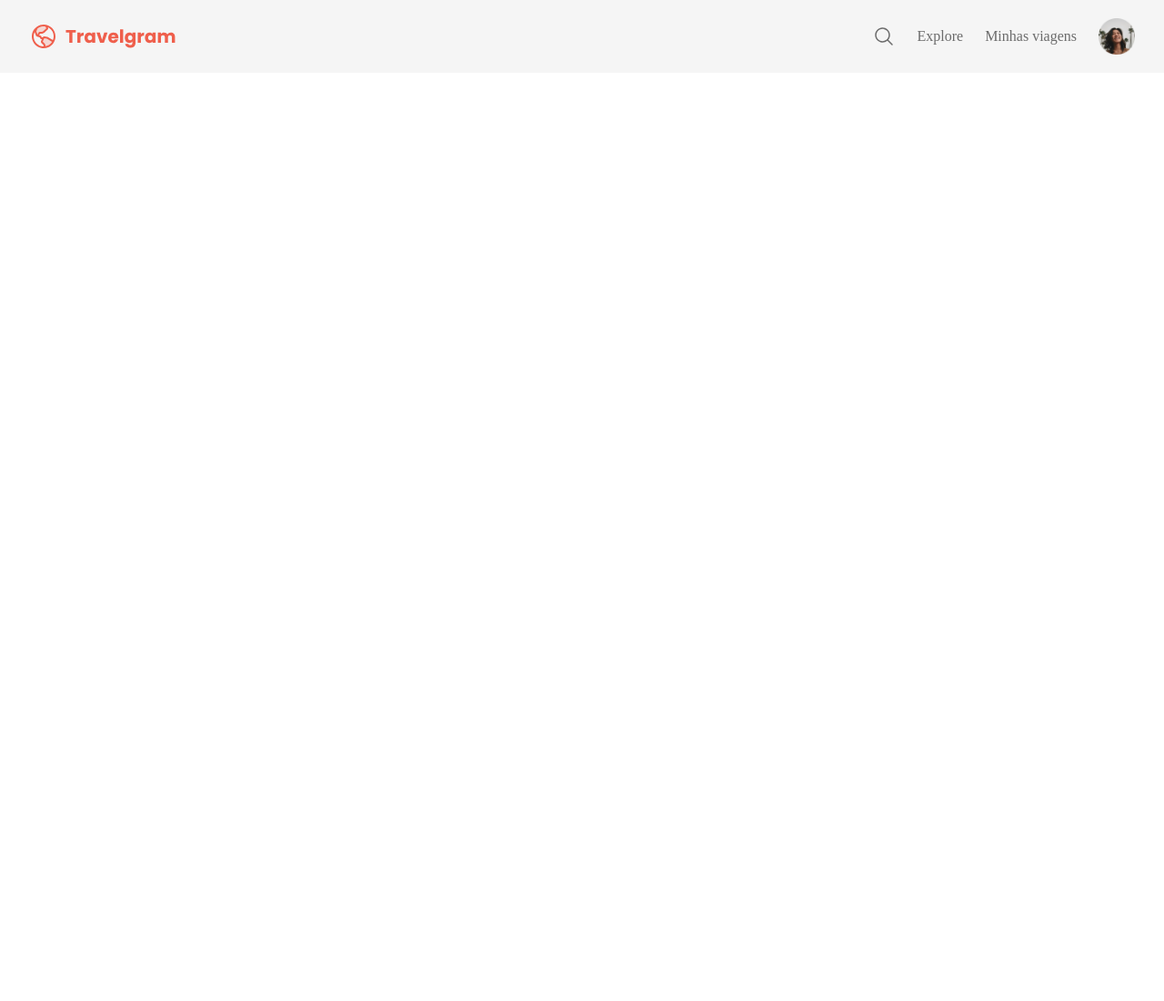
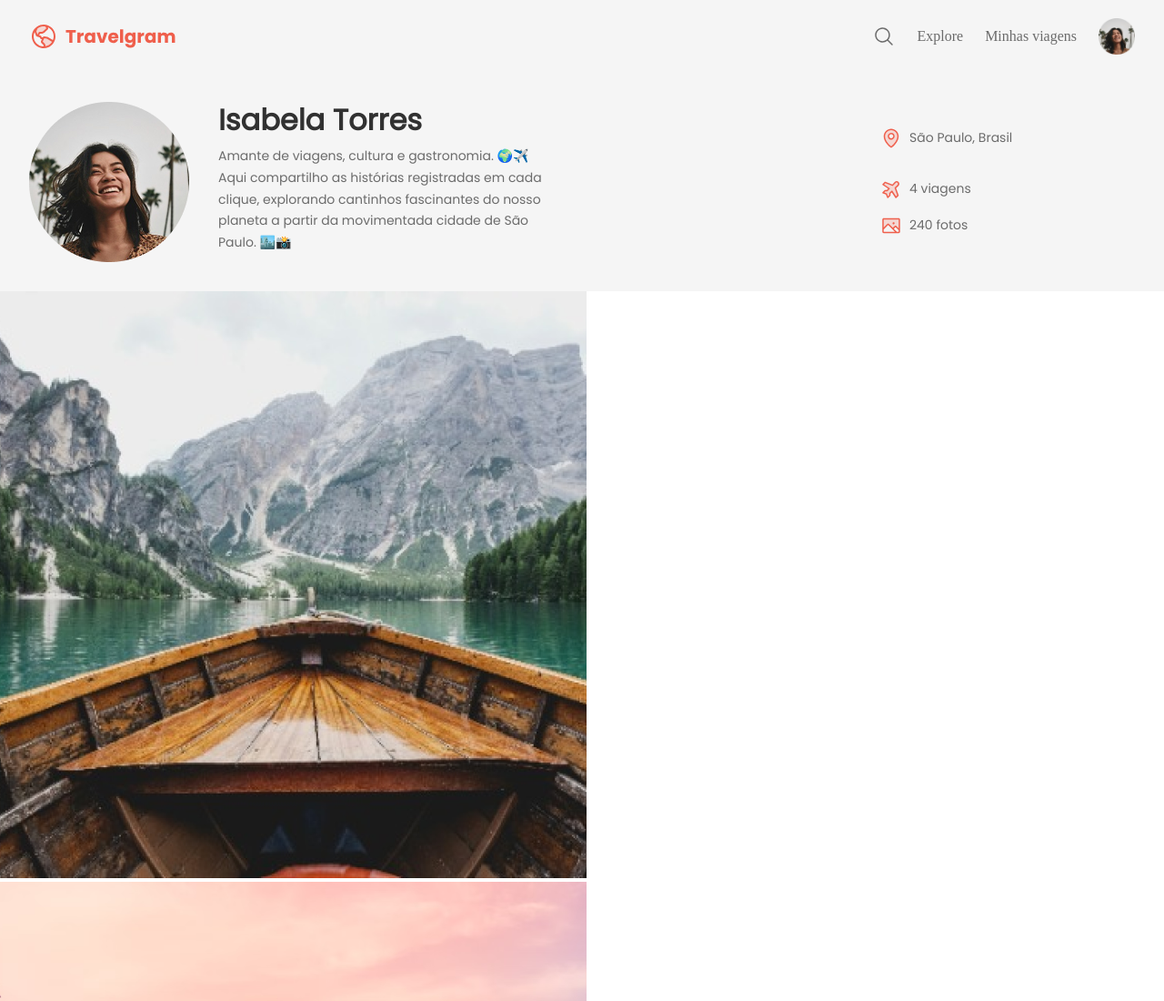
Before and after one commit to Camillekoliveira/perfildeviagem, a plain HTML site: page index.html in a window 1280 px wide. Shown: the top 1100 px of the page at 91% size. Before the commit the page ends 800 px from the top, so only its background shows below. Drawn offline with Linux system fonts and the light colour scheme.

Commit message:
estilizando header

```diff
--- a/index.html
+++ b/index.html
@@ -28,7 +28,48 @@
           </li>
         </ul>
       </nav>
+    <header class="">
+        <div class="container">
+          <div id="profile">
+            <img src="/assets/images/Profile pic.png" alt="foto de perfil">
+            <div>
+              <h1>Isabela Torres</h1>
+              <p>Amante de viagens, cultura e gastronomia. 🌍✈️  <br>
+                Aqui compartilho as histórias registradas em cada clique, explorando cantinhos fascinantes do nosso planeta a partir da movimentada cidade de São Paulo. 🏙️📸</p>
             </div>
-  <header></header>
+            </div>
+            <ul id="info">
+              <li>
+                <img src="/assets/icons/MapPin.svg" alt="">
+                <span>São Paulo, Brasil</span>
+              <li>
+              <li>
+                <img src="/assets/icons/AirplaneTilt.svg" alt="">
+                <span>4 viagens</span>
+              </li>
+              <li>
+                <img src="/assets/icons/Image.svg" alt="">
+                <span>240 fotos</span>
+              </li>
+            </ul>
+        </div>
+      </header>
+    </div>
+
+    <main>
+      <img src="/assets/images/Image 01.png" alt="..">
+      <img src="/assets/images/Image 02.png" alt="..">
+      <img src="/assets/images/Image 03.png" alt="..">
+      <img src="/assets/images/Image 04.png" alt="..">
+      <img src="/assets/images/Image 05.png" alt="..">
+      <img src="/assets/images/Image 06.png" alt="..">
+      <img src="/assets/images/Image 07.png" alt="..">
+      <img src="/assets/images/Image 08.png" alt="..">
+      <img src="/assets/images/Image 09.png" alt="..">
+      <img src="/assets/images/Image 10.png" alt="..">
+      <img src="/assets/images/Image 11.png" alt="..">
+      <img src="/assets/images/Image 12.png" alt="..">
+      <img src="" alt="">
+    </main>
   </body>
 </html>
--- /dev/null
+++ b/styles/header.css
@@ -0,0 +1,42 @@
+header {
+  padding-block: 32px;
+  font: var(--text-md);
+}
+
+header .container{
+  display: flex;
+  justify-content: space-between;
+  align-items: center;
+}
+
+#profile {
+  display: flex;
+  gap: 32px;
+}
+
+#profile > div {
+  max-width: 384px;
+}
+
+#profile h1 {
+  font: var(--text-lg);
+  color: var(--text-color-primary);
+  margin-bottom: 8px;
+
+}
+
+#info {
+  list-style: none;
+
+  display: flex;
+  flex-direction: column;
+  gap: 16px;
+
+  width: 280px;
+}
+
+#info li {
+  display: flex;
+  align-items: center;
+  gap: 8px;
+}
--- a/styles/index.css
+++ b/styles/index.css
@@ -1,2 +1,3 @@
 @import url(/styles/global.css);
 @import url(/styles/nav.css);
+@import url(/styles/header.css);
```
Also changed, not shown: styles/main.css (added). Lines whose indentation alone changed are shown as unchanged.
